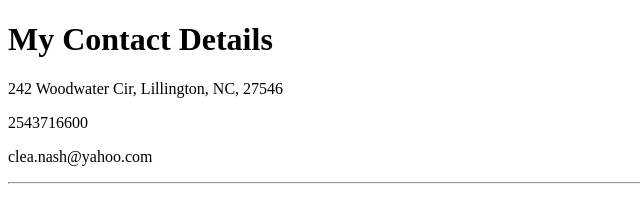
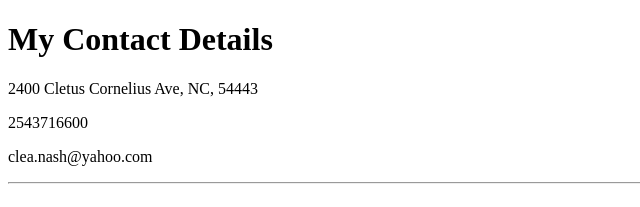
Before and after one commit to CNash23/cv, a plain HTML site: page contact-me.html in a window 1280 px wide. Shown: the top 207 px of the page, 0-640 px from the left. Drawn offline with Linux system fonts and the light colour scheme.

Commit message:
Updated address

```diff
--- a/contact-me.html
+++ b/contact-me.html
@@ -9,7 +9,7 @@
 
 <body>
     <h1>My Contact Details</h1>
-    <p>242 Woodwater Cir, Lillington, NC, 27546</p>
+    <p>2400 Cletus Cornelius Ave, NC, 54443</p>
     <p> 2543716600 </p>
     <p> clea.nash@yahoo.com</p>
     <hr><br>
```
